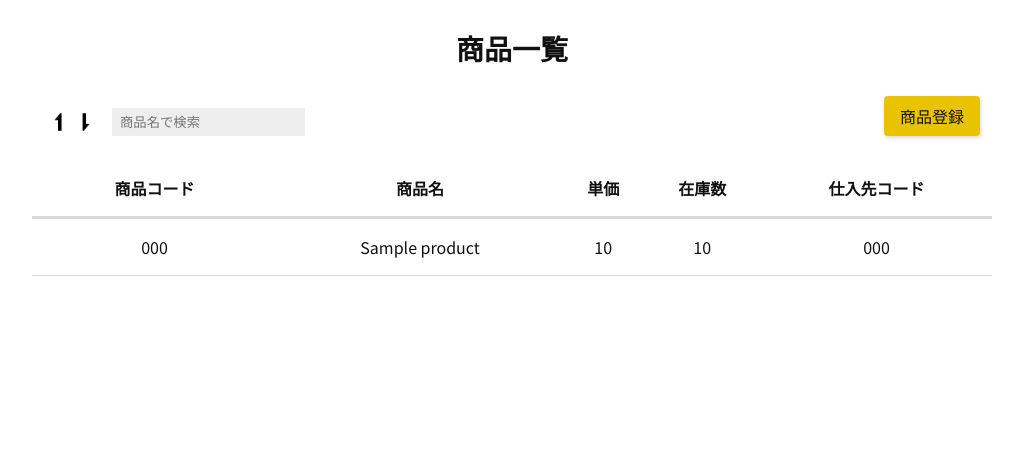
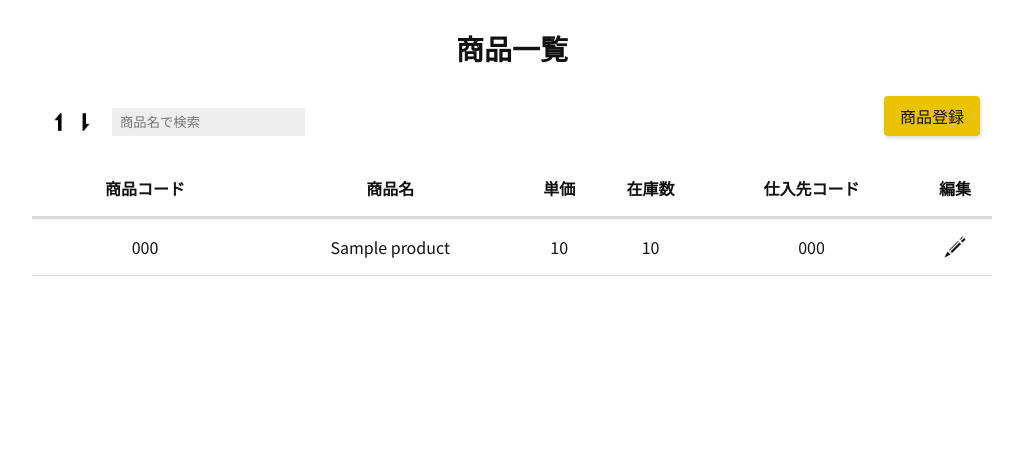
Before and after one commit to ShokoMatsuda/php-db-app, a PHP site: page /read.php in a window 1280 px wide. Shown: the part 56-513 px from the top of the page, without its empty margins (128-1151 px from the left). Run offline with PHP 8.4, Linux system fonts and the light colour scheme; tables that the repository leaves empty or names only in its code hold one stand-in row (values such as "Sample post").

Commit message:
14.2 商品一覧ページに編集ボタンを追加しよう

```diff
--- a/css/style.css
+++ b/css/style.css
@@ -168,6 +168,11 @@
    color: #28a745;
   }
 
+  .edit-icon {
+   height: 1.5rem;
+   vertical-align: top;
+  }
+
   /* create.php */
   .registration {
    box-sizing: border-box;
--- a/read.php
+++ b/read.php
@@ -98,6 +98,7 @@ try {
                         <th>単価</th>
                         <th>在庫数</th>
                         <th>仕入先コード</th>
+                        <th>編集</th>
                     </tr>
                     <?php
                     // 配列の中身を順番に取り出し、表形式で出力する
@@ -109,6 +110,7 @@ try {
                         <td>{$product['price']}</td>
                         <td>{$product['stock_quantity']}</td>
                         <td>{$product['vendor_code']}</td>
+                        <td><a href='update.php?id={$product['id']}'><img src='images/edit.png' alt='編集' class='edit-icon'></td>
                         </tr>
                         ";
                         echo $table_row;
```
Also changed, not shown: images/delete.png (added), images/edit.png (added).
